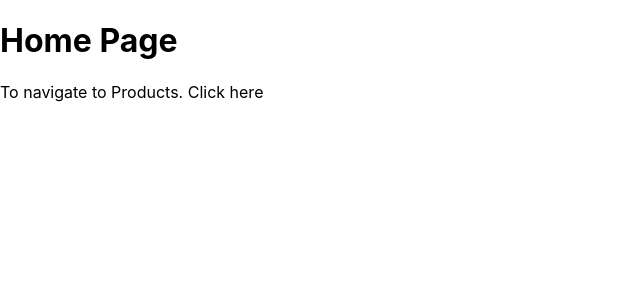
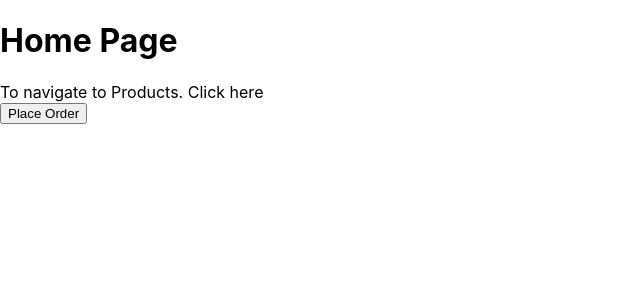
Before and after one commit to akclassic/NextJs, a Next.js app: page / in a window 1280 px wide. Shown: the top 300 px of the page, without its empty margins (0-640 px from the left). Built offline with nearby package versions, Linux system fonts and the light colour scheme.

Commit message:
routing: navigate programatically examples added

```diff
--- a/pages/index.js
+++ b/pages/index.js
@@ -1,12 +1,25 @@
 import Link from "next/link";
+import { useRouter } from "next/router";
 
 function Home() {
+
+    const router = useRouter();
+
+    const handleClick = () => {
+        console.log("Placing your order");
+        router.push("/product");
+    }
+
     return <div>
         <h1>Home Page</h1>
         To navigate to Products. Click
         <Link href="/product">
             <a>&nbsp;here</a>
         </Link>
+        <br />
+        <button onClick={handleClick}>
+            Place Order
+        </button>
     </div>
 }
 
```
